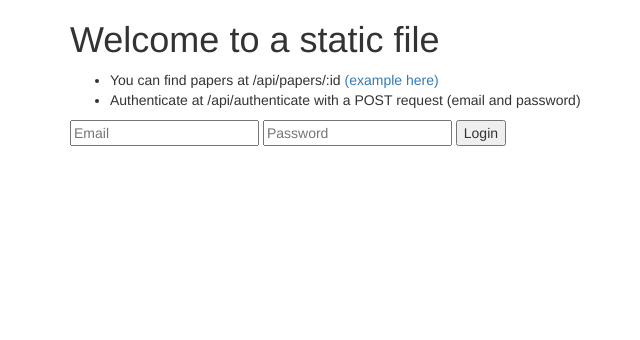
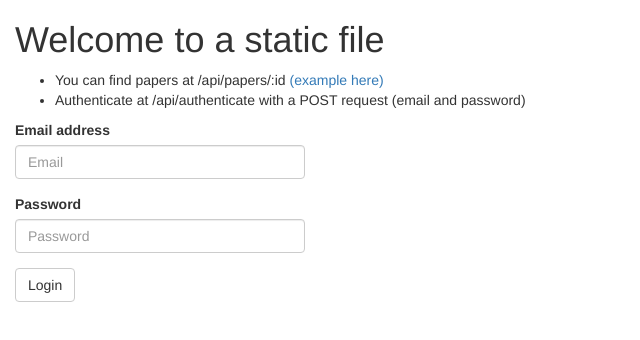
Before and after one commit to matteodelv/EasyRASH, a website: page public/index.html in a window 1280 px wide. Shown: the whole page, without its empty margins (0-640 px from the left). Drawn offline with nearby package versions, Linux system fonts and the light colour scheme.

Commit message:
Added some bootstrap classes to index sample file

```diff
--- a/public/index.html
+++ b/public/index.html
@@ -7,7 +7,7 @@
    <script src="//maxcdn.bootstrapcdn.com/bootstrap/3.3.6/js/bootstrap.min.js" integrity="sha384-0mSbJDEHialfmuBBQP6A4Qrprq5OVfW37PRR3j5ELqxss1yVqOtnepnHVP9aJ7xS" crossorigin="anonymous"></script>
    <title>Homepage</title>
 </head>
-<body class="container fluid">
+<body class="container-fluid">
    <h1>Welcome to a static file</h1>
    <ul>
       <li>
@@ -17,10 +17,20 @@
          Authenticate at /api/authenticate with a POST request (email and password)
       </li>
    </ul>
-   <div id="loginpanel">
-      <input type="text" id="email" name="email" value="" placeholder="Email">
-      <input type="password" id="password" name="password" value="" placeholder="Password">
-      <input id="loginbutton" type="submit" name="commit" value="Login" >
+   <div class="row">
+      <div id="loginpanel" class="col-md-3 form-group"   >
+         <div class="form-group">
+            <label for="email">Email address</label>
+            <input type="text" class="form-control" id="email" name="email" value="" placeholder="Email">
+         </div>
+         <div class="form-group">
+            <label for="password">Password</label>
+            <input type="password" class="form-control" id="password" name="password" value="" placeholder="Password">
+         </div>
+         <input id="loginbutton" class="btn btn-default" type="submit" name="commit" value="Login" >
+      </div>
+      <div class="col-md-9">
+      </div>
    </div>
 </body>
 <script>
@@ -34,7 +44,7 @@ function auth(){
       },
       success: function (result) {
          localStorage.accessToken = result.access_token;
-         $('#loginpanel').html("<p>Access-Token: "+localStorage.accessToken+"</p>");
+         $('#loginpanel').html("<p>Access-Token: " + localStorage.accessToken + "</p>");
       },
       error: function (result) {
          alert(JSON.parse(result.responseText).message);
```
Lines whose indentation alone changed are shown as unchanged.
